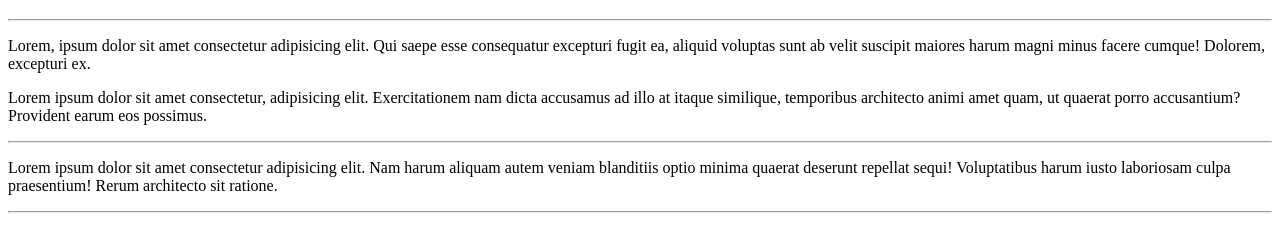
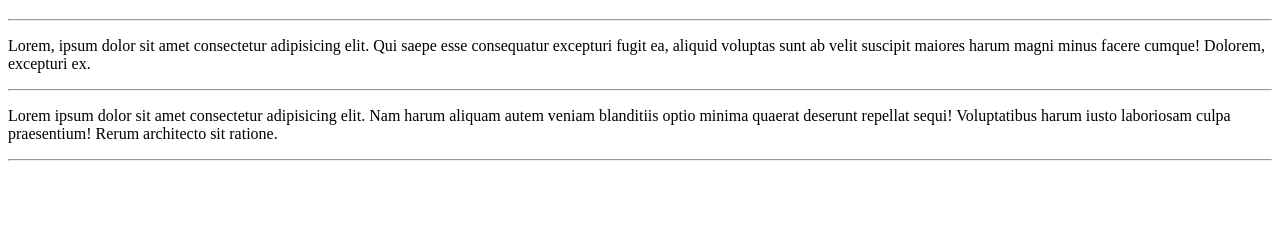
Before and after one commit to nicool-cmd/OlaMundo, a plain HTML site: page siteExemplo/index.html in a window 1280 px wide. Shown: the part 61-312 px from the top of the page. Drawn offline with Linux system fonts and the light colour scheme.

Commit message:
Revert "Adicionado um parágrafo"
This reverts commit 8b65661bf71b5487625b59c0ab081c1108e7ee51.

```diff
--- a/siteExemplo/index.html
+++ b/siteExemplo/index.html
@@ -9,7 +9,6 @@
     <h1>Olá Mundo!</h1>
     <hr>
     <p>Lorem, ipsum dolor sit amet consectetur adipisicing elit. Qui saepe esse consequatur excepturi fugit ea, aliquid voluptas sunt ab velit suscipit maiores harum magni minus facere cumque! Dolorem, excepturi ex.</p>
-    <p>Lorem ipsum dolor sit amet consectetur, adipisicing elit. Exercitationem nam dicta accusamus ad illo at itaque similique, temporibus architecto animi amet quam, ut quaerat porro accusantium? Provident earum eos possimus.</p>
     <hr>
     <p>Lorem ipsum dolor sit amet consectetur adipisicing elit. Nam harum aliquam autem veniam blanditiis optio minima quaerat deserunt repellat sequi! Voluptatibus harum iusto laboriosam culpa praesentium! Rerum architecto sit ratione.</p>
     <hr>
```
